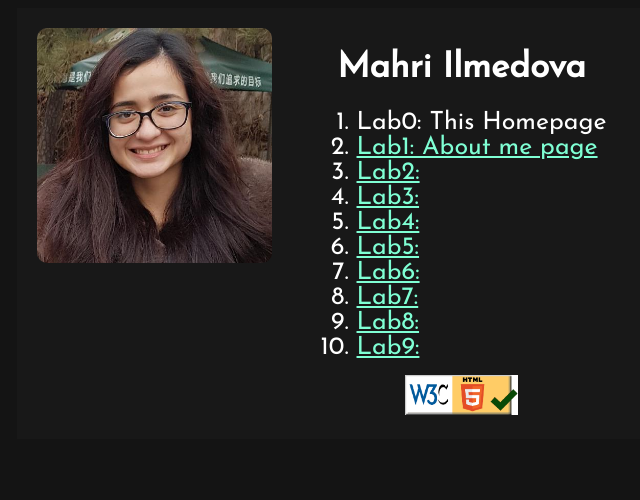
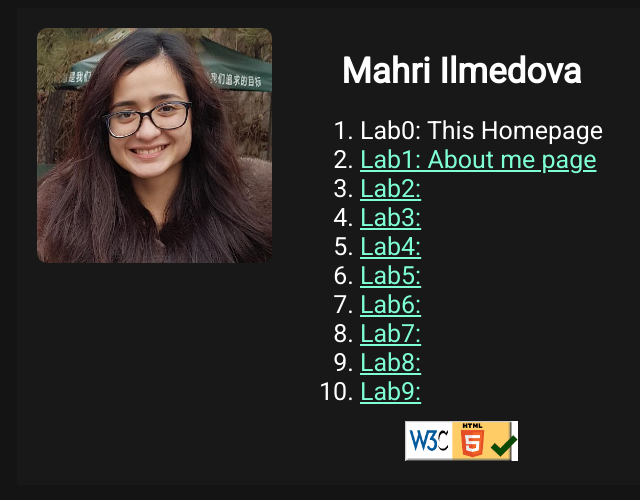
Before and after one commit to ilmedova/wap, a plain HTML site: page index.html in a window 1280 px wide. Shown: the whole page, without its empty margins (16-656 px from the left). Drawn offline with Linux system fonts and the light colour scheme.

Commit message:
changed font to roboto

```diff
--- a/public/css/style.css
+++ b/public/css/style.css
@@ -1,7 +1,7 @@
-@import url("https://fonts.googleapis.com/css?family=Josefin+Sans");
+@import url("https://fonts.googleapis.com/css?family=Roboto");
 
 body {
-    font-family: "Josefin Sans", sans-serif;
+    font-family: "Roboto", sans-serif;
     background: rgb(20, 20, 20);
     color: #ffffff;
 }
```
